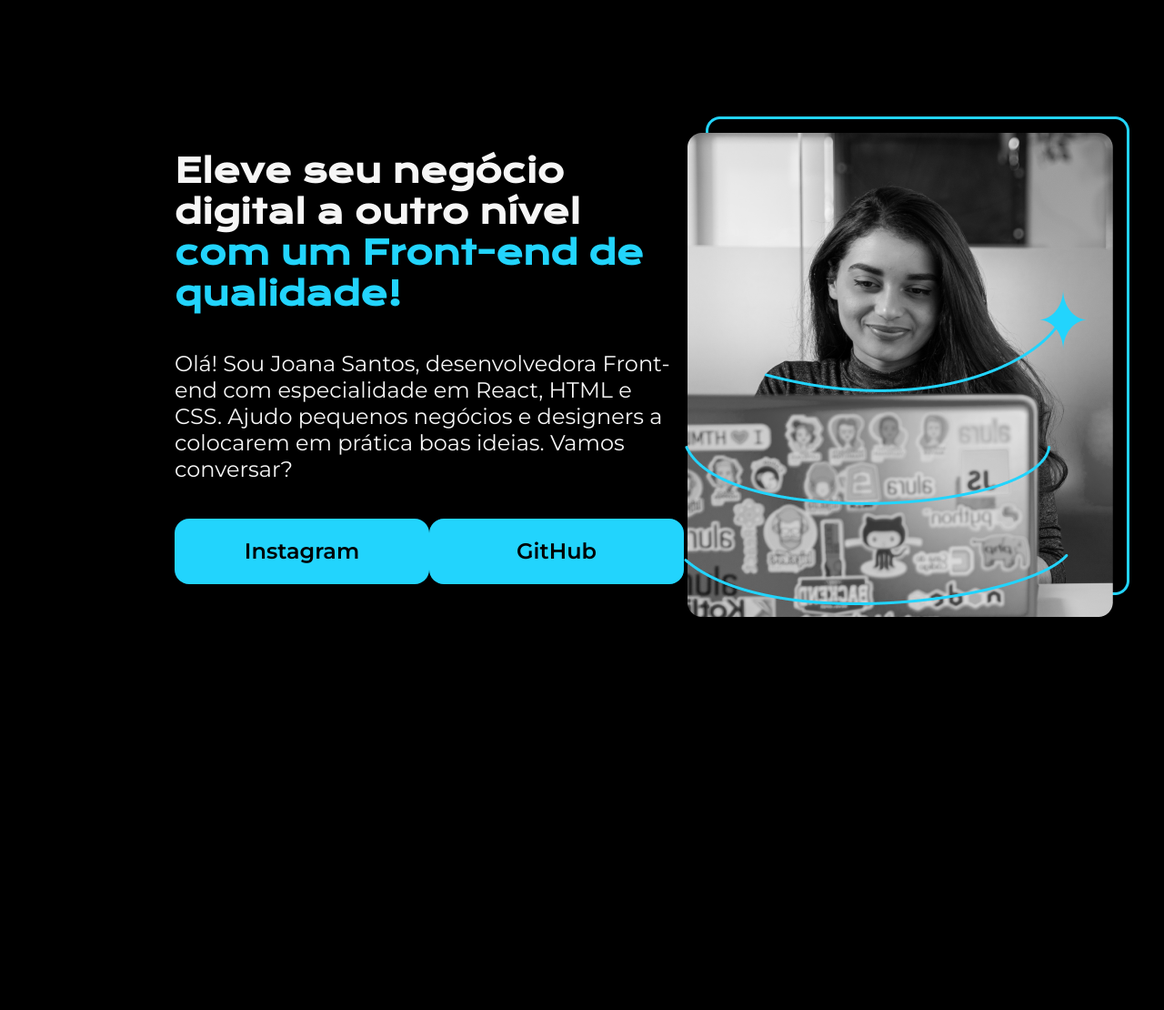
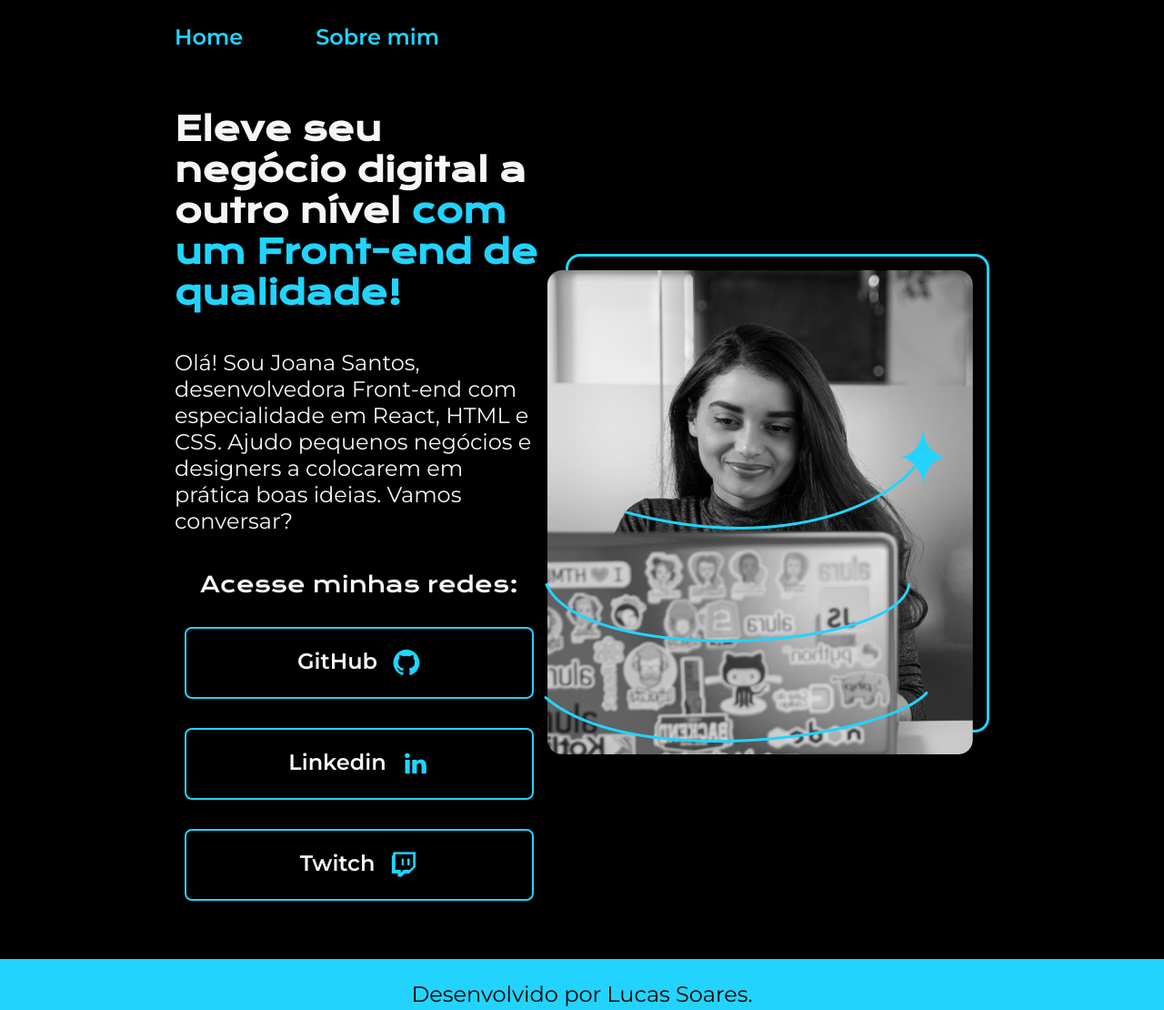
Before and after one commit to lucas10k2/HTML-CSS-ATVD, a plain HTML site: page index.html in a window 1280 px wide. Shown: the whole page at 91% size. Before the commit the page ends 928 px from the top, so only its background shows below. Drawn offline with nearby package versions, Linux system fonts and the light colour scheme.

Commit message:
Atvd alura completa

```diff
--- a/index.html
+++ b/index.html
@@ -6,28 +6,48 @@
     <meta http-equiv="X-UA-Compatible" content="IE=edge">
     <meta name="viewport" content="width=device-width, initial-scale=1.0">
     <title>Portifolio</title>
-    <link rel="stylesheet" href="style.css">
+    <link rel="stylesheet" href="styles/style.css">
 </head>
 
 <body>
-    <header></header>
+    <header class="cabecalho">
+        <nav class="cabecalho__menu">
+            <a class="cabecalho__menu__link" href="index.html">Home</a>
+            <a class="cabecalho__menu__link" href="about.html">Sobre mim</a>
+        </nav>
+    </header>
     <main class="apresentacao">
         <section class="apresentacao__conteudo">
             <h1 class="apresentacao__conteudo__titulo">Eleve seu negócio digital a outro nível
                 <strong class="titulo-destaque">com um Front-end de qualidade!
                 </strong>
             </h1>
-            <p class="apresentacao__conteudo__paragrafo">Olá! Sou Joana Santos, desenvolvedora Front-end com
+            <p class="apresentacao__conteudo__texto">Olá! Sou Joana Santos, desenvolvedora Front-end com
                 especialidade em React, HTML e CSS. Ajudo pequenos negócios e designers a colocarem em prática boas
                 ideias. Vamos conversar?</p>
             <div class="apresentacao__links">
-                <a class="apresentacao__links__link" href="https://instagram.com/rafaballerini">Instagram</a>
-                <a class="apresentacao__links__link" href="https://github.com/guilhermeonrails">GitHub</a>
+                <h2 class="apresentacao_links_subtitulo">Acesse minhas redes:</h2>
+
+                <a class="apresentacao__links__link" href="https://github.com/lucas10k2">GitHub
+                    <img src="assets/github.png" alt="logo github">
+                </a>
+
+                <a class="apresentacao__links__link" href="https://www.linkedin.com/in/lucas-soares-78b185208/">Linkedin
+                    <img src="assets/linkedin.png" alt="logo linkedin">
+                </a>
+
+
+                <a class="apresentacao__links__link" href="#">Twitch
+                    <img src="assets/twitch.png" alt="logo Twitch">
+                </a>
+
             </div>
         </section>
-        <img src="img/Imagem.png" alt="Foto da Joana Santos programando">
+        <img src="assets/Imagem.png" alt="Foto da Joana Santos programando">
     </main>
-    <footer></footer>
+    <footer class="rodape">
+        <p>Desenvolvido por Lucas Soares.</p>
+    </footer>
 </body>
 
 </html>
--- a/style.css
+++ /dev/null
@@ -1,61 +0,0 @@
-@import url('https://fonts.googleapis.com/css2?family=Krona+One&family=Montserrat:wght@400;600&display=swap');
-
-* {
-    margin: 0;
-    padding: 0;
-}
-
-body {
-    height: 100vh;
-    box-sizing: border-box;
-    background-color: #000000;
-    color: #F6F6F6;
-}
-
-.titulo-destaque {
-    color: #22D4FD;
-}
-
-.apresentacao {
-    margin: 10% 15%;
-    display: flex;
-    align-items: center;
-    justify-content: space-between;
-
-}
-
-.apresentacao__conteudo {
-    width: 615px;
-    display: flex;
-    flex-direction: column;
-    gap: 40px;
-}
-
-.apresentacao__conteudo__titulo {
-    font-size: 36px;
-    font-family: 'Krona One', sans-serif;
-}
-
-.apresentacao__conteudo__paragrafo {
-    font-size: 24px;
-    font-family: 'Montserrat', sans-serif;
-}
-
-.apresentacao__links{
-    display: flex;
-    justify-content: space-between;
-}
-
-.apresentacao__links__link{
-    background-color: #22D4FD;
-    width: 280px;
-    text-align: center;
-    border-radius: 16px;
-    font-size: 24px;
-    font-weight: 600;
-    padding: 21.5px 0;
-    text-decoration: none;
-    color: #000000;
-    font-family: 'Montserrat', sans-serif;
-
-}
--- /dev/null
+++ b/styles/style.css
@@ -0,0 +1,119 @@
+@import url('https://fonts.googleapis.com/css2?family=Krona+One&family=Montserrat:wght@400;600&display=swap');
+
+:root{
+    --cor-primaria: #000000;
+    --cor-secundaria: #F6F6F6;
+    --cor-terciaria: #22D4FD;
+    --cor-hover: #272727;
+
+    --fonte-primaria: 'Krona One', sans-serif;
+    --fonte-secundaria: 'Montserrat', sans-serif;
+}
+
+* {
+    margin: 0;
+    padding: 0;
+}
+
+body {
+    box-sizing: border-box;
+    background-color: var(--cor-primaria);
+    color: var(--cor-secundaria);
+}
+
+.cabecalho{
+    padding: 2% 0% 0% 15%;
+}
+
+.cabecalho__menu{
+    display: flex;
+    gap: 80px;
+
+}
+
+.cabecalho__menu__link{
+    font-family: var(--fonte-secundaria);
+    font-size: 24px;
+    font-weight: 600;
+    color: var(--cor-terciaria);
+    text-decoration: none;
+}
+
+
+
+.apresentacao {
+    padding: 5% 15%;
+    display: flex;
+    align-items: center;
+    justify-content: space-between;
+
+}
+
+.apresentacao__conteudo {
+    width: 615px;
+    display: flex;
+    flex-direction: column;
+    gap: 40px;
+}
+
+.apresentacao__conteudo__titulo {
+    font-size: 36px;
+    font-family: var(--fonte-primaria)
+}
+
+.titulo-destaque {
+    color: var(--cor-terciaria);
+}
+
+.apresentacao__conteudo__texto {
+    font-size: 24px;
+    font-family: var(--fonte-secundaria)
+}
+
+.apresentacao__links{
+    display: flex;
+    flex-direction: column;
+    justify-content: space-between;
+    align-items: center;
+    gap: 32px;
+
+}
+
+.apresentacao_links_subtitulo{
+    font-family: var(--fonte-primaria);
+    font-weight: 400;
+    font-size: 24px;
+
+}
+
+.apresentacao__links__link{
+
+    display: flex;
+    justify-content: center;
+    gap: 16px;
+    width: 380px;
+    text-align: center;
+    border-radius: 8px;
+    font-size: 24px;
+    font-weight: 600;
+    padding: 21.5px 0;
+    text-decoration: none;
+    color: var(--cor-secundaria);
+    font-family: var(--fonte-secundaria);
+    border: 2px solid var(--cor-terciaria);
+
+}
+
+.apresentacao__links__link:hover{
+    background-color: var(--cor-hover)
+}
+
+.rodape{
+    padding: 24px;
+    text-align: center;
+    color:  var(--cor-primaria);
+    background-color: var(--cor-terciaria);
+    font-family: var(--fonte-secundaria);
+    font-size: 24px;
+    font-weight: 400;
+}
```
Also changed, not shown: about.html (added, +58 -0 lines), assets/Imagem.png (renamed from img/Imagem.png), assets/github.png (added), assets/linkedin.png (added), assets/twitch.png (added).
